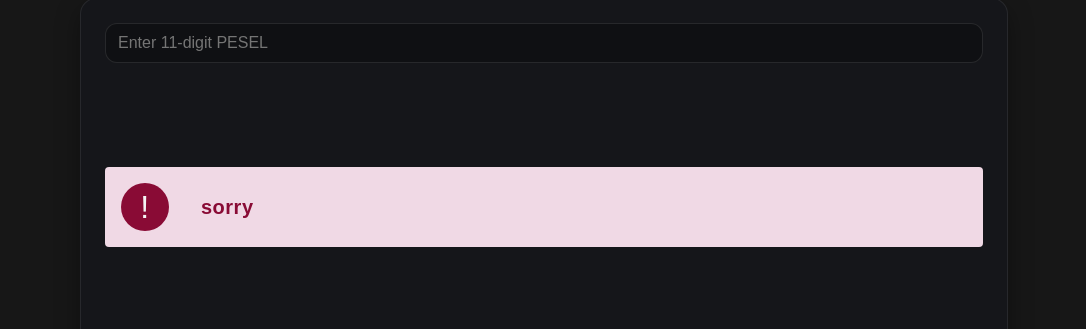
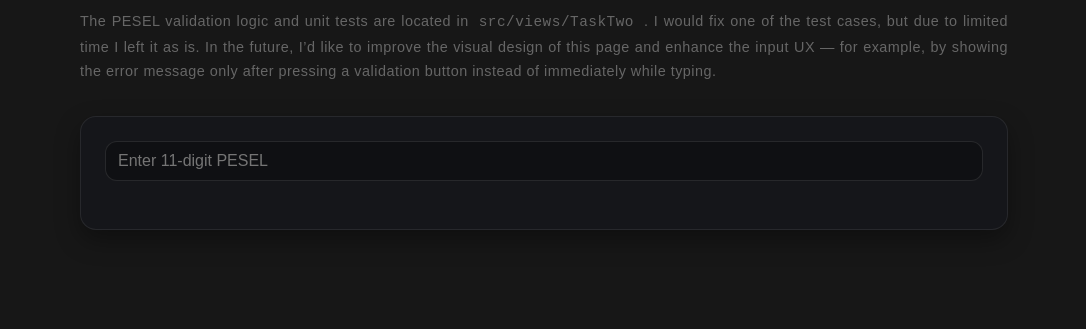
Before and after one commit to OllaWilk/Contelizer, a React (Vite) app: page /task-two in a window 1280 px wide. Shown: the part 623-952 px from the top of the page, without its empty margins (96-1182 px from the left). Built offline with nearby package versions, Linux system fonts and the light colour scheme.

Commit message:
refactor: hide error message when input is empty

```diff
--- a/src/views/TaskTwo/TaskTwo.tsx
+++ b/src/views/TaskTwo/TaskTwo.tsx
@@ -7,7 +7,7 @@ import styles from './TaskTwo.module.scss';
 export const TaskTwo = () => {
   const [value, setValue] = useState('');
   const message = useMemo(() => (value ? validatePesel(value) : ''), [value]);
-
+  console.log(value, message);
   return (
     <div className={styles.taskTwo}>
       <TaskHeader paragraph={UI_TEXTS.tasktwo} />
@@ -25,13 +25,16 @@ export const TaskTwo = () => {
           placeholder="Enter 11-digit PESEL"
           value={value}
           onChange={(e) => setValue(e.target.value)}
+          type="number"
         />
         <div className={styles.errorBlock}>
-          {message === 'Valid PESEL number.' ? (
-            <SuccesBlock title="HUREY" message={message} />
-          ) : (
-            <ErrorBlock title="sorry" message={message} />
-          )}
+          {message ? (
+            message === 'Valid PESEL number.' ? (
+              <SuccesBlock title="HUREY" message={message} />
+            ) : (
+              <ErrorBlock title="Błąd" message={message} />
+            )
+          ) : null}
         </div>
       </Card>
     </div>
```
